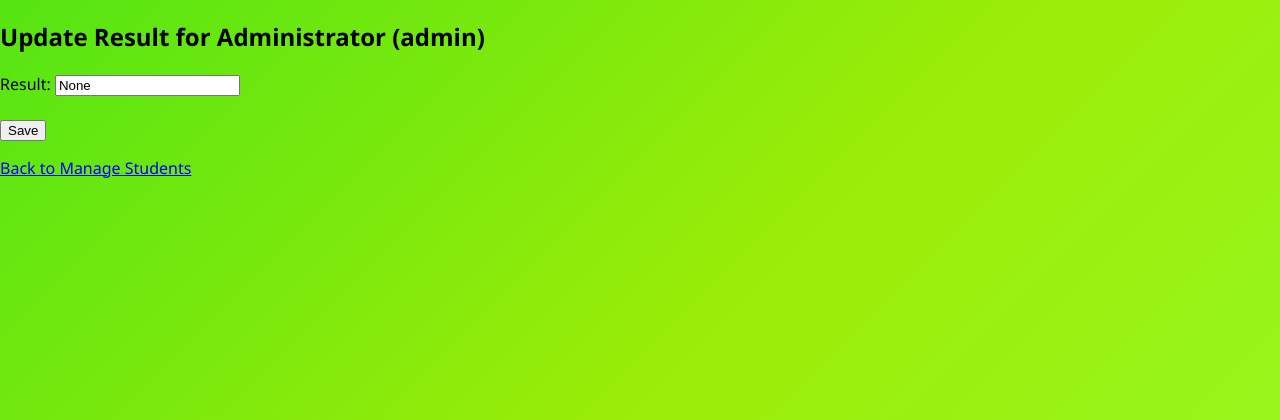
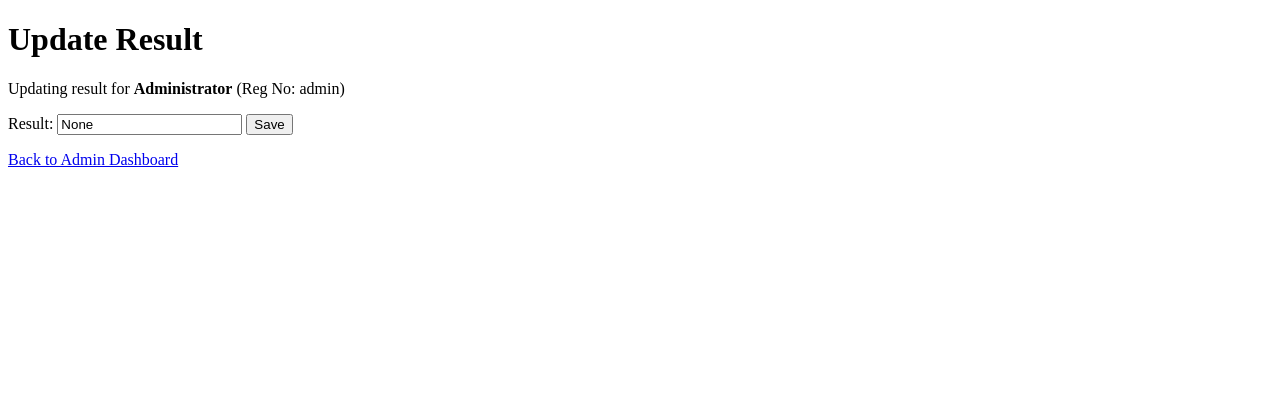
Before and after one commit to Rudranarayan747/jec-flask-app, a Flask app: page /admin/update_result/admin in a window 1280 px wide. Shown: the top 420 px of the page. After the commit the page ends 167 px from the top, so only its background shows below. Run offline with Flask 3, Linux system fonts and the light colour scheme; a user stored in the database is signed in.

Commit message:
Refactor update_result.html layout and titles

```diff
--- a/templates/update_result.html
+++ b/templates/update_result.html
@@ -1,17 +1,16 @@
 <!DOCTYPE html>
 <html>
 <head>
-    <title>Update Result - JEC</title>
-    <link rel="stylesheet" href="{{ url_for('static', filename='style.css') }}">
+    <title>Update Result</title>
 </head>
 <body>
-    <h2>Update Result for {{ student.name }} ({{ student.id }})</h2>
+    <h1>Update Result</h1>
+    <p>Updating result for <strong>{{ student.name }}</strong> (Reg No: {{ student.id }})</p>
     <form method="POST">
         <label for="result">Result:</label>
-        <input type="text" name="result" value="{{ student.result }}" required>
-        <br><br>
-        <button type="submit" class="btn btn-success">Save</button>
+        <input type="text" id="result" name="result" value="{{ student.result }}" required>
+        <button type="submit">Save</button>
     </form>
-    <p><a href="{{ url_for('manage_students') }}">Back to Manage Students</a></p>
+    <p><a href="{{ url_for('admin_dashboard') }}">Back to Admin Dashboard</a></p>
 </body>
 </html>
```
